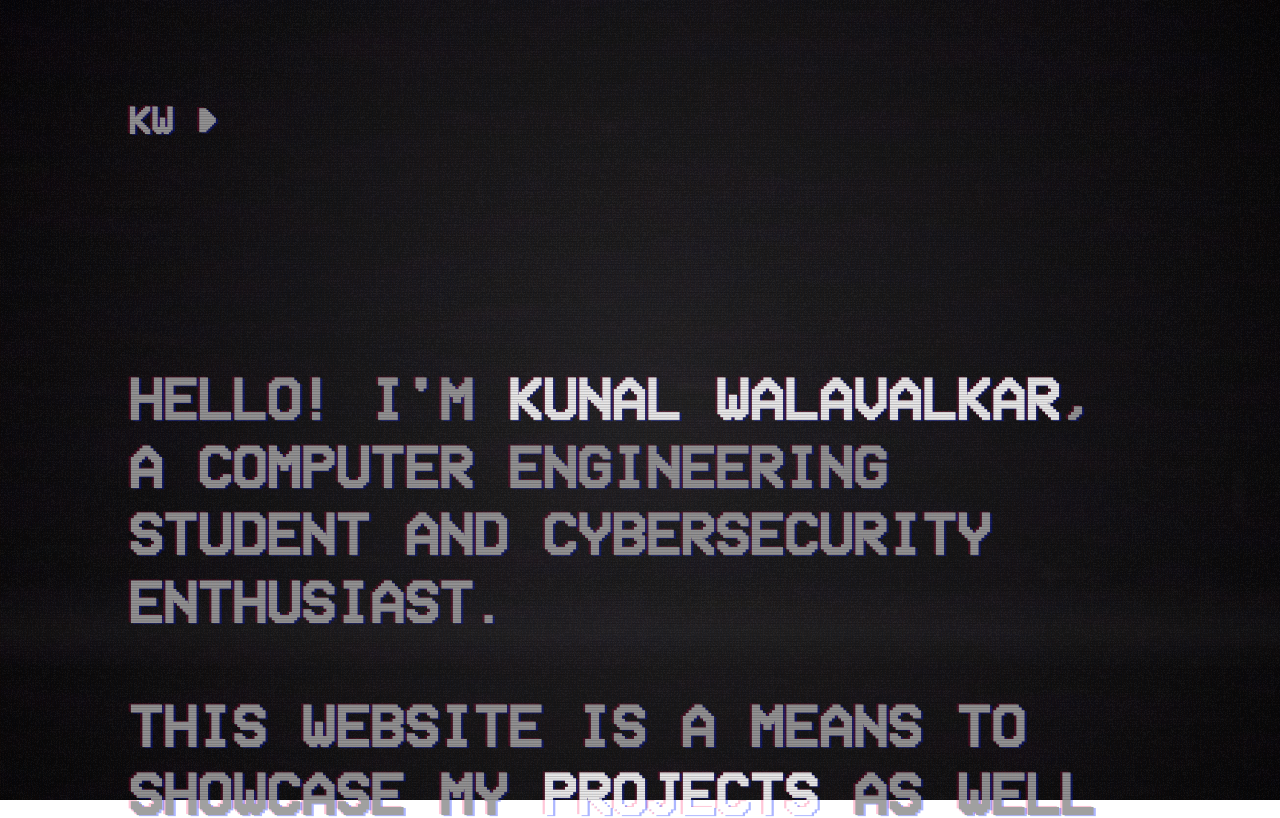
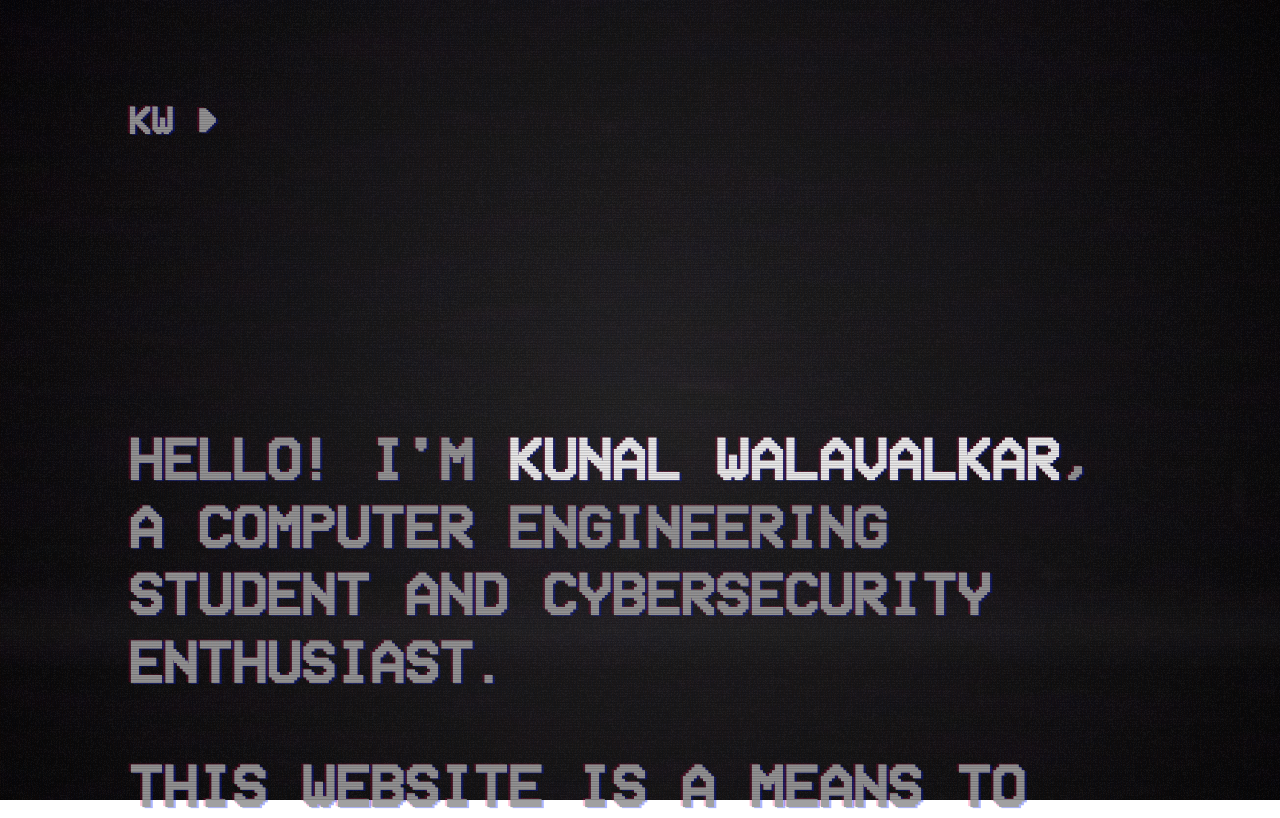
Before and after one commit to kunalwalavalkar/Portfolio, a React (Create React App) app: page / in a window 1280 px wide. Shown: the top 818 px of the page. Built offline with nearby package versions, Linux system fonts and the light colour scheme.

Commit message:
First commit

```diff
--- a/src/components/Navbar.css
+++ b/src/components/Navbar.css
@@ -1,5 +1,5 @@
 .navbarDiv {
-	height: 27.5vh;
+	height: 17.5rem;
 	padding-bottom: 2.5rem;
 }
 
```
